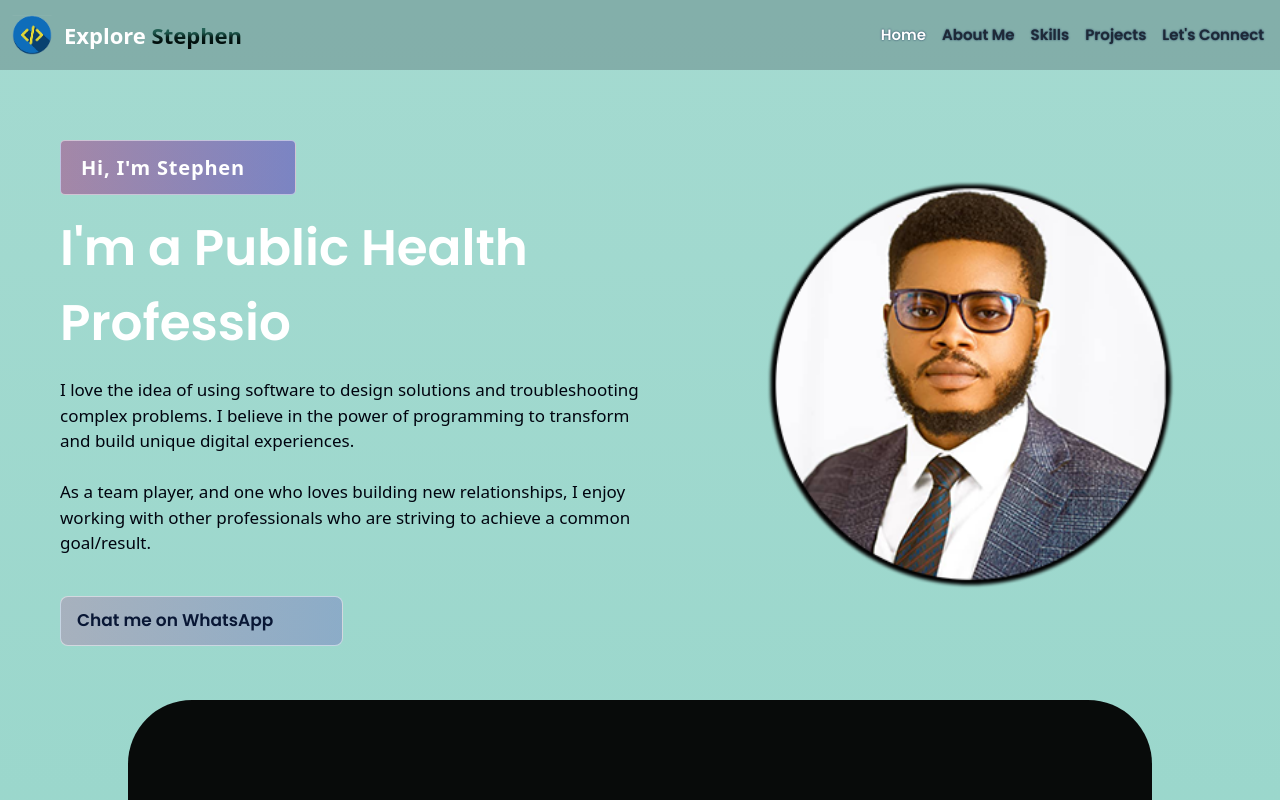
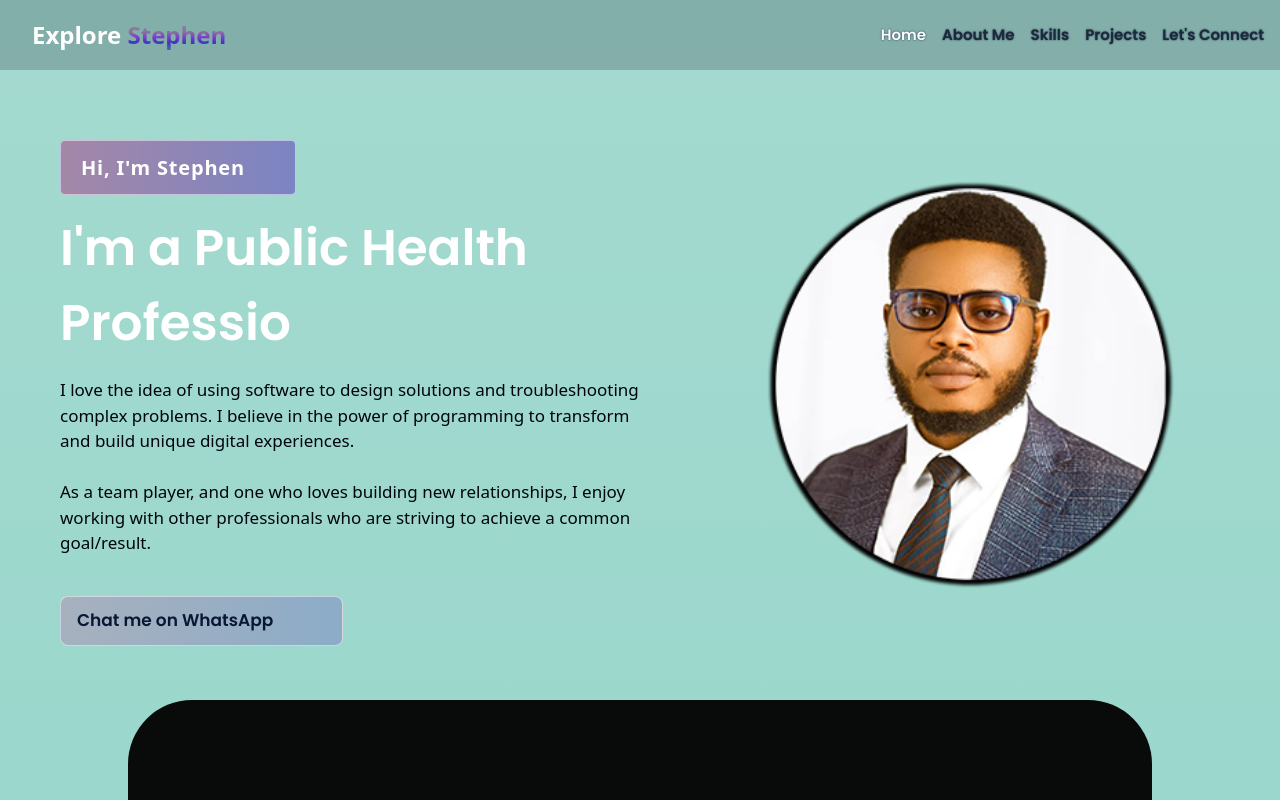
Before and after one commit to Kennius7/steve-portfolio, a React (Vite) app: page / in a window 1280 px wide. Shown: the top 800 px of the page. Built offline with nearby package versions, Linux system fonts and the light colour scheme.

Commit message:
eighth adjustment

```diff
--- a/src/components/Footer.jsx
+++ b/src/components/Footer.jsx
@@ -21,9 +21,9 @@ function Footer() {
                         <div className="xs:flex hidden flex-col xs:max-w-[180px] sm:max-w-[300px]
                             md:max-w-[300px]">
                             <a href="/">
-                                <div className={`text-gray-900 font-bold md:text-[16px] sm:text-[25px]
+                                <div className={`text-gray-900 font-bold md:text-[20px] sm:text-[25px]
                                     xs:text-[17px] text-[16px] xs:mb-2 sm:mb-4`}>Explore
-                                    <span className={`text-grad ss:mb-8`}> Stephen</span>
+                                    <span className={`text-grad2 ss:mb-8`}> Stephen</span>
                                 </div>
                             </a>
                             <p className={`w-full text-gray-900 leading-[21px] xs:leading-[22px]
--- a/src/components/Navbar.jsx
+++ b/src/components/Navbar.jsx
@@ -1,5 +1,5 @@
 import { useState, useEffect } from 'react';
-import logo from "../assets/img/shosanacodemia-logo111.png";
+// import logo from "../assets/img/shosanacodemia-logo111.png";
 import menu from "../assets/img/menu.svg";
 import close from "../assets/img/close.svg";
 import { useContext } from 'react';
@@ -39,7 +39,7 @@ function Navbar() {
 
             <div className="md:w-[25%] sm:w-[50%] xs:w-[48%] w-[50%] flex justify-around items-center">
 
-                <a href="/" className="flex justify-center items-center md:w-[20%] sm:w-[20%]
+                {/* <a href="/" className="flex justify-center items-center md:w-[20%] sm:w-[20%]
                     xs:w-[22%] w-[23%]">
                     <img src={logo} alt="Shosanacodemia logo"
                         className={`${scrolled
@@ -47,16 +47,16 @@ function Navbar() {
                             : "w-[80%] h-[80%] xs:w-[42px] xs:h-[42px] sm:w-[45%] sm:h-[45%] md:w-[40px] md:h-[40px] duration-500"}
                             m-2`}
                     />
-                </a>
+                </a> */}
 
                 <a href="/" className="md:w-[80%] sm:w-[80%] xs:w-[78%] w-[70%]">
                     <div className="w-full flex flex-col justify-center items-center">
                         <div className={`${scrolled
-                            ? "md:text-[19px] sm:text-[25px] xs:text-[21px] xxs:text-[18px] text-[16px] duration-500"
-                            : "md:text-[22px] sm:text-[30px] xs:text-[22px] xxs:text-[20px] text-[18px] duration-500"}
+                            ? "md:text-[22px] sm:text-[25px] xs:text-[21px] xxs:text-[18px] text-[16px] duration-500"
+                            : "md:text-[24px] sm:text-[30px] xs:text-[22px] xxs:text-[20px] text-[18px] duration-500"}
                             font-semibold text-white w-full flex justify-start items-center`}>
                             Explore
-                            <span className="text-grad">
+                            <span className="text-grad2">
                                 &nbsp;Stephen
                             </span>
                         </div>
--- a/src/components/Skills.jsx
+++ b/src/components/Skills.jsx
@@ -60,7 +60,7 @@ const Skills = () => {
 
                     <div className="flex flex-col justify-center items-center sm:mt-4 xs:mt-0 mt-[20px] w-full pl-3">
                       <div className="font-poppins font-semibold text-center md:text-[22px] sm:text-[20px]
-                        xs:text-[18px] xxs:text-[16px] text-[13px] text-grad sm:w-[90%] xxs:w-[70%] w-[98%]">
+                        xs:text-[18px] xxs:text-[16px] text-[13px] text-grad2 sm:w-[90%] xxs:w-[70%] w-[98%]">
                         {card.name}
                       </div>
                       {/* <div className="font-poppins italic text-start md:text-[15px] sm:text-[13px] xs:text-[12px]
--- a/src/index.css
+++ b/src/index.css
@@ -98,7 +98,7 @@
   );
 }
 
-/* .text-grad {
+.text-grad2 {
   background: linear-gradient(
     180.00deg,
     #aa367c80 0.89%,
@@ -114,7 +114,7 @@
   text-fill-color: transparent;
 }
 
-.bg-text-grad {
+/* .bg-text-grad {
   background: linear-gradient(
     180.00deg,
     #aa367c80 0.89%,
```
